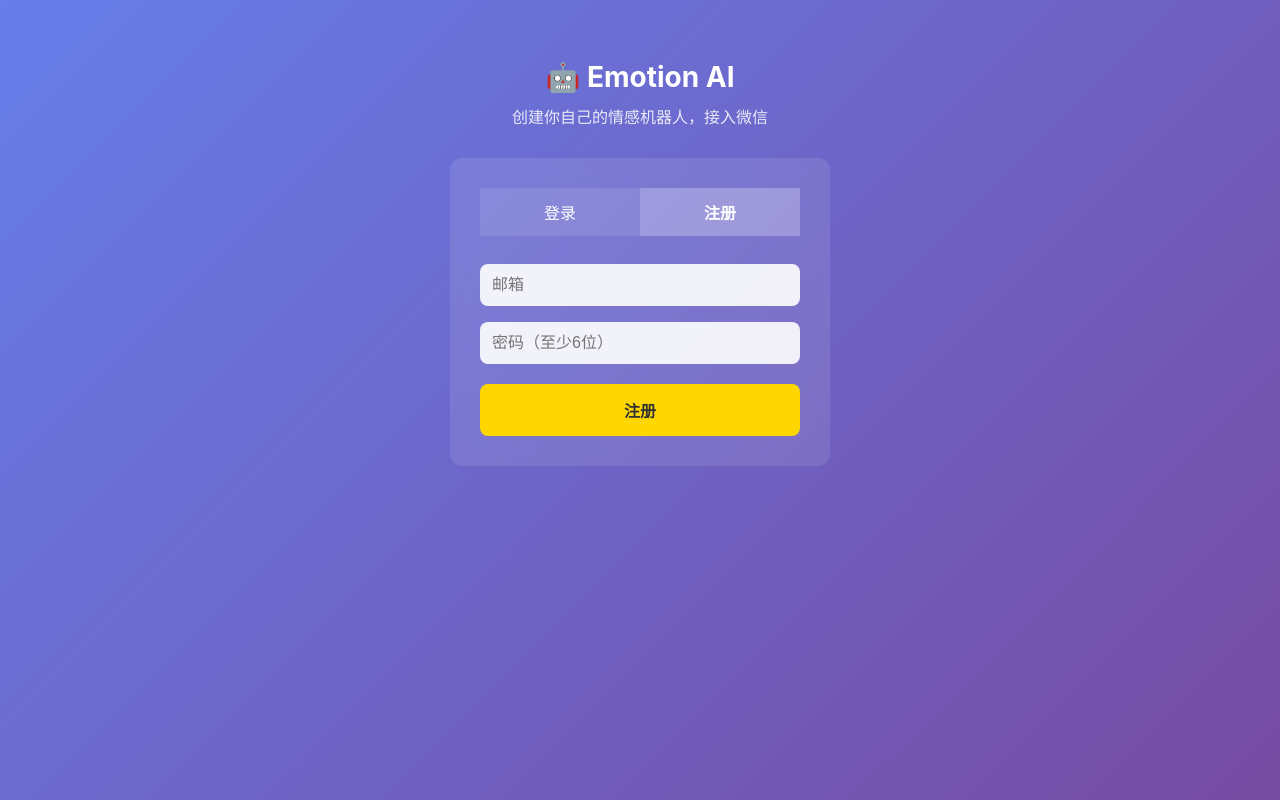
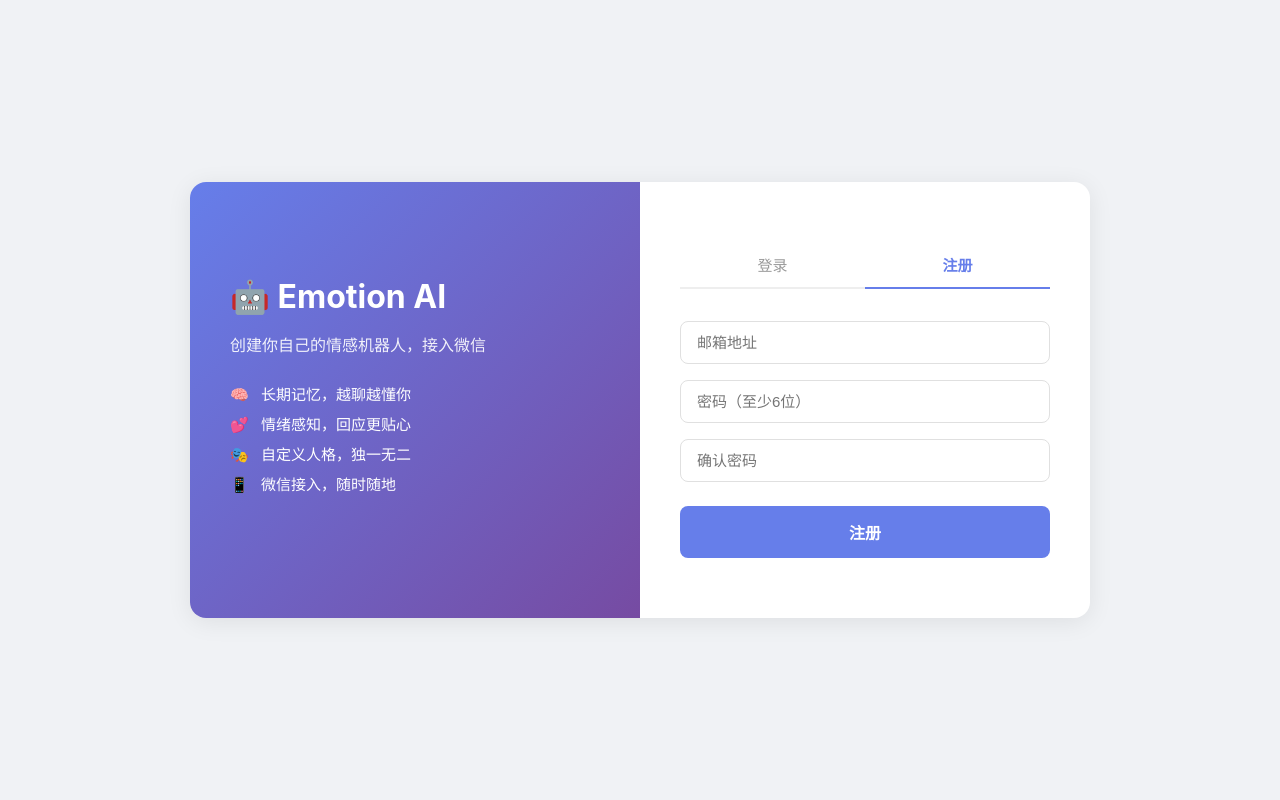
Before and after one commit to xiongjietong-cmd/emotion-ai-companion, a website: page client/index.html in a window 1280 px wide. Both pictures are taken after a click on the button "注册". Drawn offline with Linux system fonts and the light colour scheme.

Commit message:
feat: 登录页改版 — 左右两栏 + 表单验证 + 确认密码 + 加载状态

```diff
--- a/client/index.html
+++ b/client/index.html
@@ -3,70 +3,109 @@
 <head>
 <meta charset="UTF-8">
 <meta name="viewport" content="width=device-width, initial-scale=1.0">
-<title>Emotion AI — 创建你的情感机器人</title>
+<title>Emotion AI</title>
 <style>
-* { margin: 0; padding: 0; box-sizing: border-box; }
-body { font-family: -apple-system, sans-serif; background: linear-gradient(135deg, #667eea, #764ba2); min-height: 100vh; color: #fff; }
-.container { max-width: 420px; margin: 0 auto; padding: 60px 20px; }
-h1 { text-align: center; margin-bottom: 10px; font-size: 28px; }
-.sub { text-align: center; opacity: 0.85; margin-bottom: 30px; }
-.card { background: rgba(255,255,255,0.1); border-radius: 12px; padding: 30px; backdrop-filter: blur(10px); }
-input { width: 100%; padding: 12px; margin: 8px 0; border: none; border-radius: 8px; font-size: 16px; background: rgba(255,255,255,0.9); }
-.btn { width: 100%; padding: 14px; margin-top: 12px; border: none; border-radius: 8px; font-size: 16px; cursor: pointer; font-weight: bold; }
-.btn-primary { background: #ffd700; color: #333; }
-.btn-secondary { background: rgba(255,255,255,0.2); color: #fff; margin-top: 6px; }
-.tabs { display: flex; gap: 0; margin-bottom: 20px; }
-.tab { flex: 1; text-align: center; padding: 12px; cursor: pointer; background: rgba(255,255,255,0.1); border: none; color: #fff; font-size: 16px; }
-.tab.active { background: rgba(255,255,255,0.25); font-weight: bold; }
-.error { color: #ff6b6b; margin-top: 8px; display: none; }
+*{margin:0;padding:0;box-sizing:border-box}
+body{font-family:-apple-system,BlinkMacSystemFont,"Segoe UI",sans-serif;background:#f0f2f5;min-height:100vh;display:flex;align-items:center;justify-content:center;padding:20px}
+.wrap{display:flex;max-width:900px;width:100%;background:#fff;border-radius:16px;overflow:hidden;box-shadow:0 4px 24px rgba(0,0,0,.08)}
+.left{flex:1;background:linear-gradient(135deg,#667eea,#764ba2);color:#fff;padding:60px 40px;display:flex;flex-direction:column;justify-content:center}
+.left h1{font-size:32px;margin-bottom:16px}
+.left .feat{margin:24px 0;font-size:15px;line-height:2}
+.left .feat span{margin-right:8px}
+.right{flex:1;padding:60px 40px}
+.right h2{font-size:22px;margin-bottom:24px;color:#333}
+.tabs{display:flex;margin-bottom:24px;border-bottom:2px solid #eee}
+.tab{flex:1;text-align:center;padding:12px;cursor:pointer;color:#999;font-size:15px;border:none;background:none;transition:.2s}
+.tab.active{color:#667eea;border-bottom:2px solid #667eea;margin-bottom:-2px;font-weight:600}
+.form{display:none}
+.form.active{display:block}
+input{width:100%;padding:12px 16px;margin:8px 0;border:1px solid #e0e0e0;border-radius:8px;font-size:15px;outline:none;transition:.2s}
+input:focus{border-color:#667eea;box-shadow:0 0 0 3px rgba(102,126,234,.15)}
+.btn{width:100%;padding:14px;margin-top:16px;border:none;border-radius:8px;font-size:16px;cursor:pointer;font-weight:600;transition:.2s;color:#fff;background:#667eea}
+.btn:hover{background:#5a6fd6}
+.btn:disabled{opacity:.6;cursor:not-allowed}
+.msg{font-size:13px;margin-top:8px;min-height:20px;display:none}
+.msg.error{color:#e74c3c;display:block}
+.msg.success{color:#27ae60;display:block}
+@media(max-width:700px){.wrap{flex-direction:column}.left{padding:40px 30px}.right{padding:40px 30px}}
 </style>
 </head>
 <body>
-<div class="container">
+<div class="wrap">
+<div class="left">
 <h1>🤖 Emotion AI</h1>
-<p class="sub">创建你自己的情感机器人，接入微信</p>
-<div class="card">
+<p style="font-size:16px;opacity:.9">创建你自己的情感机器人，接入微信</p>
+<div class="feat">
+<div><span>🧠</span> 长期记忆，越聊越懂你</div>
+<div><span>💕</span> 情绪感知，回应更贴心</div>
+<div><span>🎭</span> 自定义人格，独一无二</div>
+<div><span>📱</span> 微信接入，随时随地</div>
+</div>
+</div>
+<div class="right">
 <div class="tabs">
 <button class="tab active" onclick="switchTab('login')">登录</button>
-<button class="tab" onclick="switchTab('register')">注册</button>
+<button class="tab" onclick="switchTab('reg')">注册</button>
 </div>
-<div id="loginForm">
-  <input type="email" id="loginEmail" placeholder="邮箱">
-  <input type="password" id="loginPassword" placeholder="密码">
-  <p class="error" id="loginError"></p>
-  <button class="btn btn-primary" onclick="login()">登录</button>
-</div>
-<div id="registerForm" style="display:none">
-  <input type="email" id="regEmail" placeholder="邮箱">
-  <input type="password" id="regPassword" placeholder="密码（至少6位）">
-  <p class="error" id="regError"></p>
-  <button class="btn btn-primary" onclick="register()">注册</button>
-</div>
+<form class="form active" id="loginForm" onsubmit="return login()">
+<input type="email" id="loginEmail" placeholder="邮箱地址" required>
+<input type="password" id="loginPassword" placeholder="密码" required>
+<div class="msg" id="loginMsg"></div>
+<button class="btn" type="submit" id="loginBtn">登录</button>
+</form>
+<form class="form" id="regForm" onsubmit="return register()">
+<input type="email" id="regEmail" placeholder="邮箱地址" required>
+<input type="password" id="regPassword" placeholder="密码（至少6位）" required minlength="6">
+<input type="password" id="regConfirm" placeholder="确认密码" required>
+<div class="msg" id="regMsg"></div>
+<button class="btn" type="submit" id="regBtn">注册</button>
+</form>
 </div>
 </div>
 <script>
-const API = '';
-function switchTab(t) {
-  document.querySelectorAll('.tab').forEach(e => e.classList.remove('active'));
-  event.target.classList.add('active');
-  document.getElementById('loginForm').style.display = t === 'login' ? 'block' : 'none';
-  document.getElementById('registerForm').style.display = t === 'register' ? 'block' : 'none';
+const API="";
+function switchTab(t){
+document.querySelectorAll(".tab").forEach(e=>e.classList.remove("active"));
+event.target.classList.add("active");
+document.getElementById("loginForm").classList.toggle("active",t==="login");
+document.getElementById("regForm").classList.toggle("active",t==="reg");
+document.getElementById("loginMsg").className="msg";
+document.getElementById("regMsg").className="msg";
 }
-async function login() {
-  const e = document.getElementById('loginEmail').value;
-  const p = document.getElementById('loginPassword').value;
-  const res = await fetch(API + '/api/auth/login', { method:'POST', headers:{'Content-Type':'application/json'}, body:JSON.stringify({email:e,password:p}) });
-  const d = await res.json();
-  if (d.ok) { localStorage.setItem('token', d.token); localStorage.setItem('user', JSON.stringify(d.user)); window.location = d.user.role === 'admin' ? '/admin.html' : '/dashboard.html'; }
-  else { document.getElementById('loginError').textContent = d.error; document.getElementById('loginError').style.display = 'block'; }
+function show(el,text,type){el.textContent=text;el.className="msg "+type}
+function loading(btn,on){btn.disabled=on;btn.textContent=on?"处理中...":(btn.id==="loginBtn"?"登录":"注册")}
+async function login(){
+const e=document.getElementById("loginEmail").value.trim();
+const p=document.getElementById("loginPassword").value;
+const msg=document.getElementById("loginMsg");
+if(!e||!p){show(msg,"请填写完整","error");return false}
+if(!/^[^@]+@[^@]+$/.test(e)){show(msg,"邮箱格式不正确","error");return false}
+loading(document.getElementById("loginBtn"),true);
+try{
+const r=await fetch(API+"/api/auth/login",{method:"POST",headers:{"Content-Type":"application/json"},body:JSON.stringify({email:e,password:p})});
+const d=await r.json();
+if(d.ok){show(msg,"登录成功","success");localStorage.setItem("token",d.token);localStorage.setItem("user",JSON.stringify(d.user));setTimeout(()=>window.location=d.user.role==="admin"?"/admin.html":"/dashboard.html",300)}
+else{show(msg,d.error,"error");loading(document.getElementById("loginBtn"),false)}
+}catch{show(msg,"网络错误","error");loading(document.getElementById("loginBtn"),false)}
+return false
 }
-async function register() {
-  const e = document.getElementById('regEmail').value;
-  const p = document.getElementById('regPassword').value;
-  const res = await fetch(API + '/api/auth/register', { method:'POST', headers:{'Content-Type':'application/json'}, body:JSON.stringify({email:e,password:p}) });
-  const d = await res.json();
-  if (d.ok) { localStorage.setItem('token', d.token); localStorage.setItem('user', JSON.stringify(d.user)); window.location = d.user.role === 'admin' ? '/admin.html' : '/dashboard.html'; }
-  else { document.getElementById('regError').textContent = d.error; document.getElementById('regError').style.display = 'block'; }
+async function register(){
+const e=document.getElementById("regEmail").value.trim();
+const p=document.getElementById("regPassword").value;
+const c=document.getElementById("regConfirm").value;
+const msg=document.getElementById("regMsg");
+if(!e||!p||!c){show(msg,"请填写完整","error");return false}
+if(!/^[^@]+@[^@]+$/.test(e)){show(msg,"邮箱格式不正确","error");return false}
+if(p.length<6){show(msg,"密码至少6位","error");return false}
+if(p!==c){show(msg,"两次密码不一致","error");return false}
+loading(document.getElementById("regBtn"),true);
+try{
+const r=await fetch(API+"/api/auth/register",{method:"POST",headers:{"Content-Type":"application/json"},body:JSON.stringify({email:e,password:p})});
+const d=await r.json();
+if(d.ok){show(msg,"注册成功，正在跳转...","success");localStorage.setItem("token",d.token);localStorage.setItem("user",JSON.stringify(d.user));setTimeout(()=>window.location=d.user.role==="admin"?"/admin.html":"/dashboard.html",500)}
+else{show(msg,d.error,"error");loading(document.getElementById("regBtn"),false)}
+}catch{show(msg,"网络错误","error");loading(document.getElementById("regBtn"),false)}
+return false
 }
 </script>
 </body>
```
Also changed, not shown: 1 other file.
